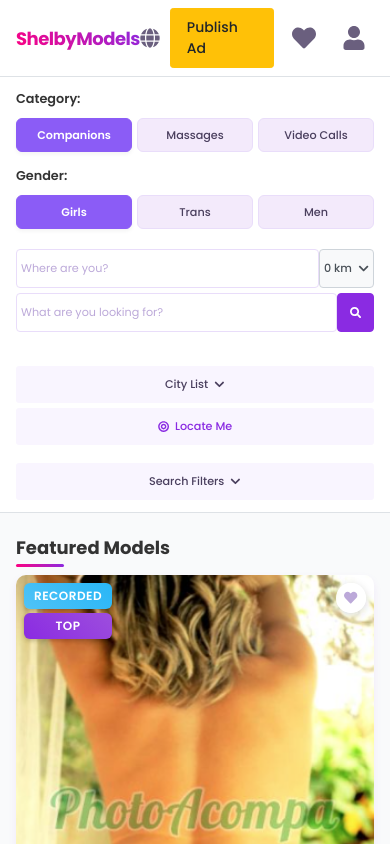
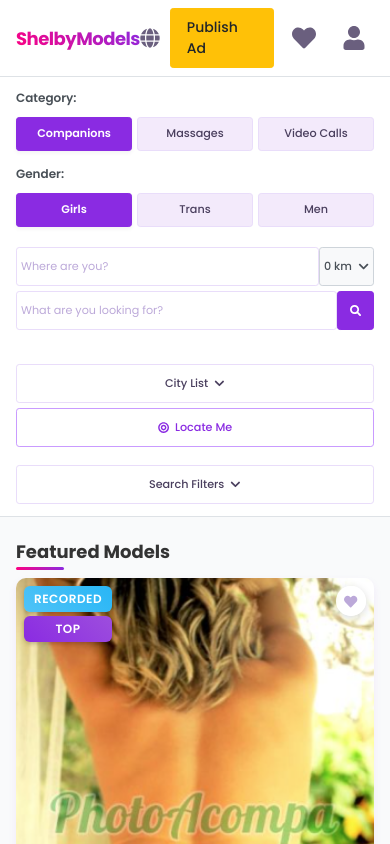
Before and after one commit to rodrigomarcell/ShelbyModels.Frontend, a React (Vite) app: page / in a window 390 px wide. Shown: the top 844 px of the page. Built offline with nearby package versions, Linux system fonts and the light colour scheme.

Commit message:
Atualiza estilos dos componentes de header, filtros e barra de pesquisa, mantendo consistência visual e responsividade. Ajusta tamanhos, cores e comportamentos para dispositivos móveis, utilizando variáveis CSS para melhor manutenção.

```diff
--- a/src/components/header/Filters.css
+++ b/src/components/header/Filters.css
@@ -41,7 +41,7 @@
   box-shadow: var(--shadow-sm);
 }
 
-/* Mobile layout - Exact replica of PhotoAcompanha reference */
+/* Mobile layout - Mantém mesmas cores e comportamentos, apenas tamanhos proporcionais */
 @media (max-width: 768px) {
   .filter-container {
     width: 100%;
@@ -51,9 +51,9 @@
   }
 
   .filter-label {
-    font-size: 0.8rem;
+    font-size: 0.75rem;
     font-weight: 600;
-    color: #333;
+    color: #495057;
     margin: 0;
   }
 
@@ -74,19 +74,30 @@
     display: flex;
     align-items: center;
     justify-content: center;
-    border-radius: 6px;
+    border-radius: var(--radius-md);
+
+    /* Mantém mesmas cores do desktop */
+    background-color: var(--color-neutral-200);
+    border: 1px solid var(--color-neutral-300);
+    color: var(--color-neutral-700);
+    transition: all var(--transition-quick);
   }
 
-  /* Ensure active state looks good */
+  .tag:hover {
+    background-color: var(--color-neutral-300);
+    border-color: var(--color-neutral-400);
+  }
+
   .tag.active {
-    background-color: #8b5cf6;
-    border-color: #8b5cf6;
+    background-color: var(--color-primary-600);
+    border-color: var(--color-primary-600);
     color: white;
     font-weight: 600;
+    box-shadow: var(--shadow-sm);
   }
 }
 
-/* Very small screens - maintain 3 columns but adjust sizing */
+/* Very small screens - mantém consistência visual */
 @media (max-width: 480px) {
   .filter-options {
     grid-template-columns: repeat(3, 1fr);
@@ -97,5 +108,22 @@
     padding: 0.625rem 0.25rem;
     font-size: 0.7rem;
     min-height: 34px;
+
+    /* Mantém mesmas cores do desktop */
+    background-color: var(--color-neutral-200);
+    border: 1px solid var(--color-neutral-300);
+    color: var(--color-neutral-700);
+  }
+
+  .tag:hover {
+    background-color: var(--color-neutral-300);
+    border-color: var(--color-neutral-400);
+  }
+
+  .tag.active {
+    background-color: var(--color-primary-600);
+    border-color: var(--color-primary-600);
+    color: white;
+    box-shadow: var(--shadow-sm);
   }
 }
--- a/src/components/header/Header.css
+++ b/src/components/header/Header.css
@@ -231,7 +231,7 @@
   font-weight: 500;
 }
 
-/* Mobile Layout - Reorganizes elements based on reference image */
+/* Mobile Layout - Mantém comportamento visual consistente */
 @media (max-width: 768px) {
   .header-bottom {
     padding: 0.875rem 0;
@@ -270,30 +270,70 @@
 
   .city-list-btn,
   .locate-me-btn {
+    /* Mantém background transparente como no desktop */
+    background: none;
+    border: 1px solid var(--color-neutral-300);
+    color: var(--color-neutral-700);
+    font-weight: 500;
+    cursor: pointer;
+    display: flex;
+    align-items: center;
+    gap: 0.375rem;
+
+    /* Apenas tamanhos proporcionais */
     padding: 0.75rem 0.375rem;
-    background-color: var(--color-neutral-100);
     border-radius: var(--radius-md);
     font-size: 0.75rem;
     text-align: center;
     justify-content: center;
     min-height: 38px;
-    display: flex;
-    align-items: center;
+    transition: all var(--transition-quick);
+  }
+
+  .city-list-btn:hover,
+  .locate-me-btn:hover {
+    background-color: var(--color-neutral-100);
+    border-color: var(--color-neutral-400);
+  }
+
+  .locate-me-btn {
+    color: var(--color-primary-600);
+    border-color: var(--color-primary-300);
+  }
+
+  .locate-me-btn:hover {
+    background-color: var(--color-primary-50);
+    border-color: var(--color-primary-400);
   }
 
   .advanced-filters-btn {
     position: static;
     transform: none;
     width: 100%;
+
+    /* Mantém background transparente */
+    background: none;
+    border: 1px solid var(--color-neutral-300);
+    color: var(--color-neutral-700);
+    font-weight: 500;
+    cursor: pointer;
+    display: flex;
+    align-items: center;
+    gap: 0.375rem;
+
+    /* Apenas tamanhos proporcionais */
     justify-content: center;
     padding: 0.75rem;
-    background-color: var(--color-neutral-100);
     border-radius: var(--radius-md);
     margin-top: 0.25rem;
     font-size: 0.75rem;
     min-height: 38px;
-    display: flex;
-    align-items: center;
+    transition: all var(--transition-quick);
+  }
+
+  .advanced-filters-btn:hover {
+    background-color: var(--color-neutral-100);
+    border-color: var(--color-neutral-400);
   }
 
   /* Mobile publish button */
@@ -306,7 +346,7 @@
   }
 }
 
-/* Very small screens */
+/* Very small screens - mantém consistência */
 @media (max-width: 480px) {
   .header-bottom {
     padding: 0.75rem 0;
@@ -327,11 +367,42 @@
     padding: 0.625rem 0.25rem;
     font-size: 0.7rem;
     min-height: 34px;
+
+    /* Mantém cores consistentes */
+    background: none;
+    border: 1px solid var(--color-neutral-300);
+    color: var(--color-neutral-700);
+  }
+
+  .city-list-btn:hover,
+  .locate-me-btn:hover {
+    background-color: var(--color-neutral-100);
+    border-color: var(--color-neutral-400);
+  }
+
+  .locate-me-btn {
+    color: var(--color-primary-600);
+    border-color: var(--color-primary-300);
+  }
+
+  .locate-me-btn:hover {
+    background-color: var(--color-primary-50);
+    border-color: var(--color-primary-400);
   }
 
   .advanced-filters-btn {
     padding: 0.625rem;
     font-size: 0.7rem;
     min-height: 34px;
+
+    /* Mantém cores consistentes */
+    background: none;
+    border: 1px solid var(--color-neutral-300);
+    color: var(--color-neutral-700);
+  }
+
+  .advanced-filters-btn:hover {
+    background-color: var(--color-neutral-100);
+    border-color: var(--color-neutral-400);
   }
 }
--- a/src/components/header/SearchBar.css
+++ b/src/components/header/SearchBar.css
@@ -120,7 +120,7 @@
   border-color: var(--color-primary-700);
 }
 
-/* Responsive */
+/* Responsive - Mantém consistência visual */
 @media (max-width: 768px) {
   .search-input-group {
     flex-direction: column;
@@ -130,13 +130,23 @@
   .location-input,
   .search-input {
     width: 100%;
-    border-radius: 4px;
+    border-radius: var(--radius-md);
     border: 1px solid #ced4da;
     padding: 0.75rem 0.375rem !important;
     font-size: 0.75rem !important;
     min-height: 38px;
     display: flex;
     align-items: center;
+    background-color: white;
+    color: #495057;
+    transition: all var(--transition-quick);
+  }
+
+  .location-input:focus,
+  .search-input:focus {
+    outline: none;
+    border-color: var(--color-primary-600);
+    box-shadow: 0 0 0 2px rgba(138, 43, 226, 0.25);
   }
 
   /* Sobrescrever form-control no mobile */
@@ -144,26 +154,45 @@
   .search-bar .form-control.search-input {
     padding: 0.75rem 0.375rem !important;
     font-size: 0.75rem !important;
-    border-radius: 4px;
+    border-radius: var(--radius-md);
     min-height: 38px;
   }
 
   .radius-button {
-    border-radius: 4px;
+    border-radius: var(--radius-md);
     border: 1px solid #ced4da;
     padding: 0.75rem 0.375rem;
     font-size: 0.75rem;
     min-height: 38px;
     justify-content: center;
+    background-color: #f8f9fa;
+    color: #495057;
+    font-weight: 500;
+    transition: all var(--transition-quick);
+  }
+
+  .radius-button:hover {
+    background-color: #e9ecef;
+    border-color: var(--color-neutral-400);
   }
 
   .search-button {
-    border-radius: 4px;
+    border-radius: var(--radius-md);
     height: auto;
     padding: 0.75rem 1rem;
     font-size: 0.75rem;
     min-height: 38px;
     justify-content: center;
+    background-color: var(--color-primary-600);
+    border: 1px solid var(--color-primary-600);
+    color: white;
+    font-weight: 600;
+    transition: all var(--transition-quick);
+  }
+
+  .search-button:hover {
+    background-color: var(--color-primary-700);
+    border-color: var(--color-primary-700);
   }
 }
 
```
